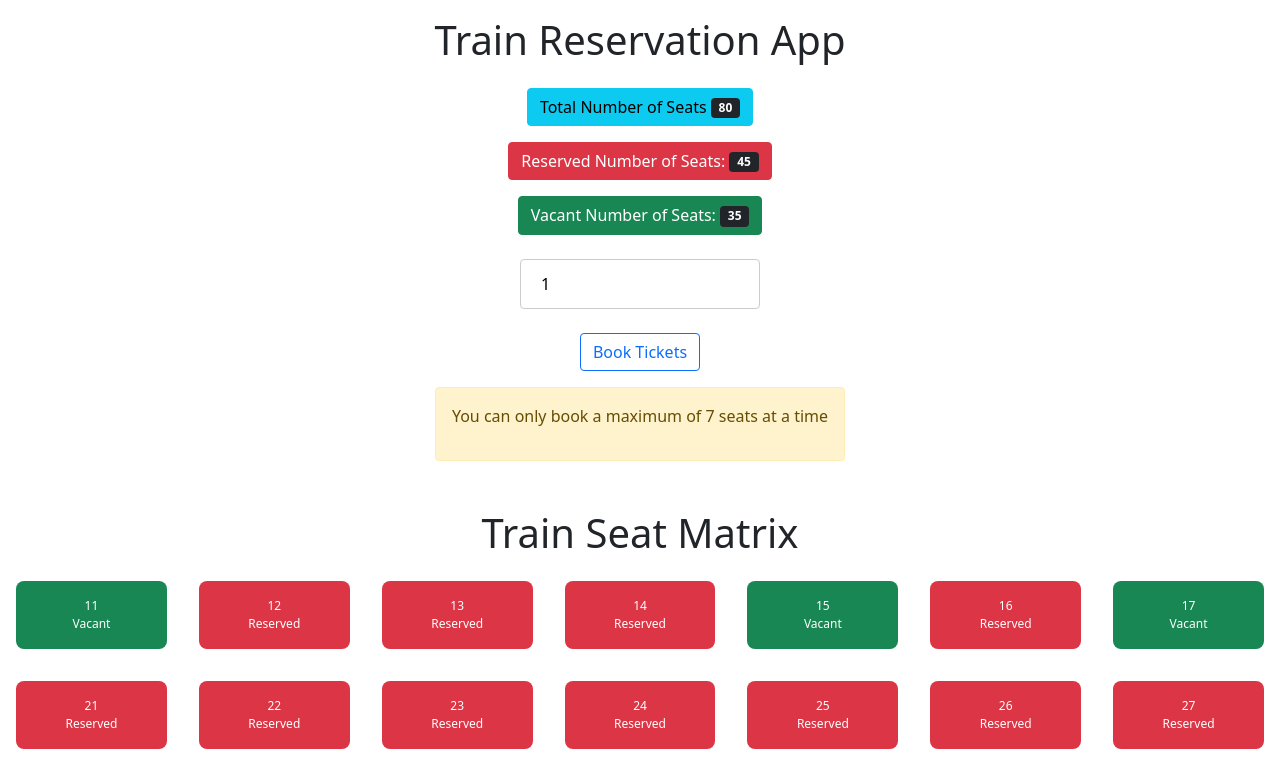
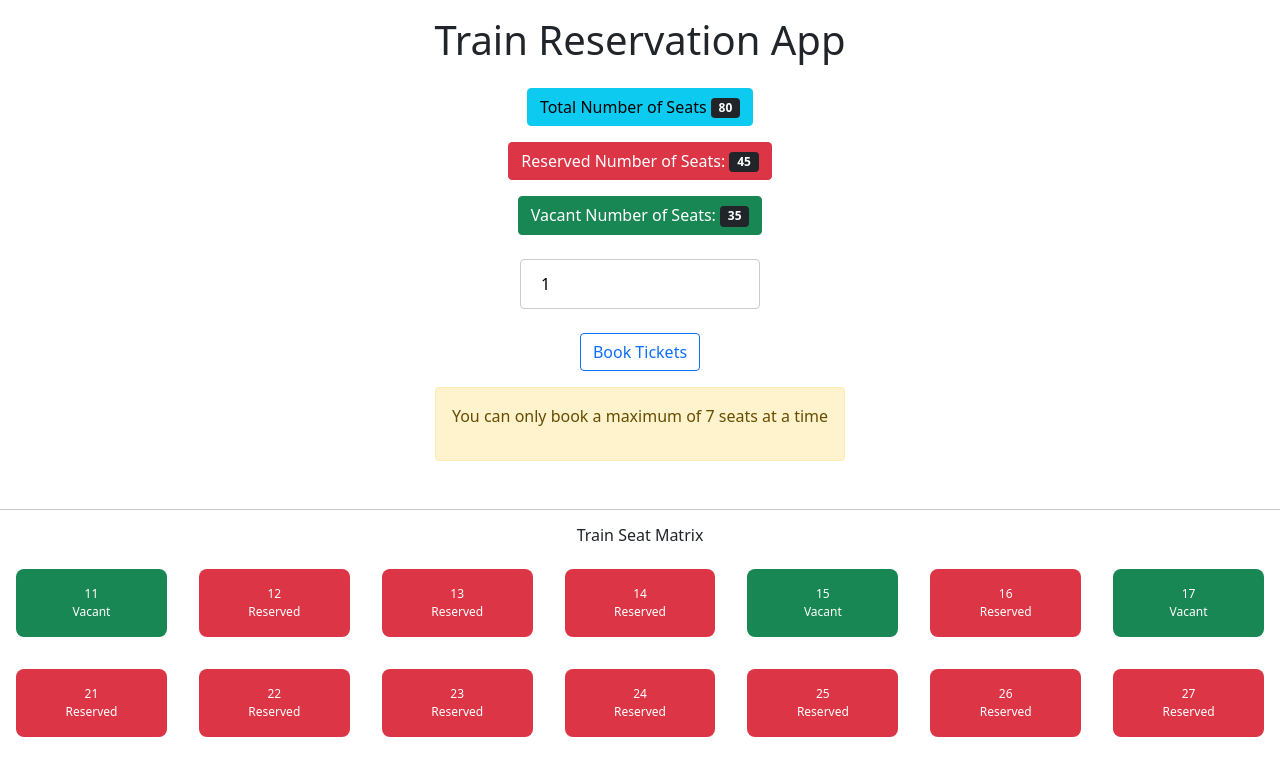
Before and after one commit to isadev97/TrainReservation, a React (Create React App) app: page / in a window 1280 px wide. Shown: the top 767 px of the page. Built offline with nearby package versions, Linux system fonts and the light colour scheme.

Commit message:
heading ui fix

```diff
--- a/src/components/SeatMatrix.js
+++ b/src/components/SeatMatrix.js
@@ -12,7 +12,8 @@ React component to show seat matrix UI
 function SeatMatrixUi({ seats }) {
   return (
     <>
-    <h1>Train Seat Matrix</h1>
+    <hr />
+    <h6>Train Seat Matrix</h6>
     <div className="seat-matrix">
       {seats.map((row, i) => (
         <div key={i} className="seat-matrix-row">
```
